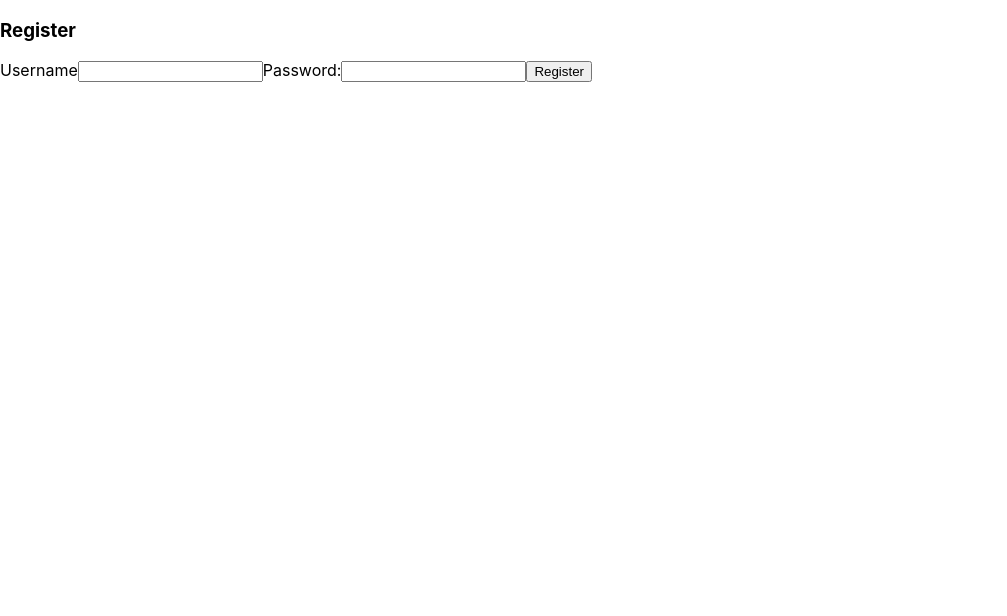
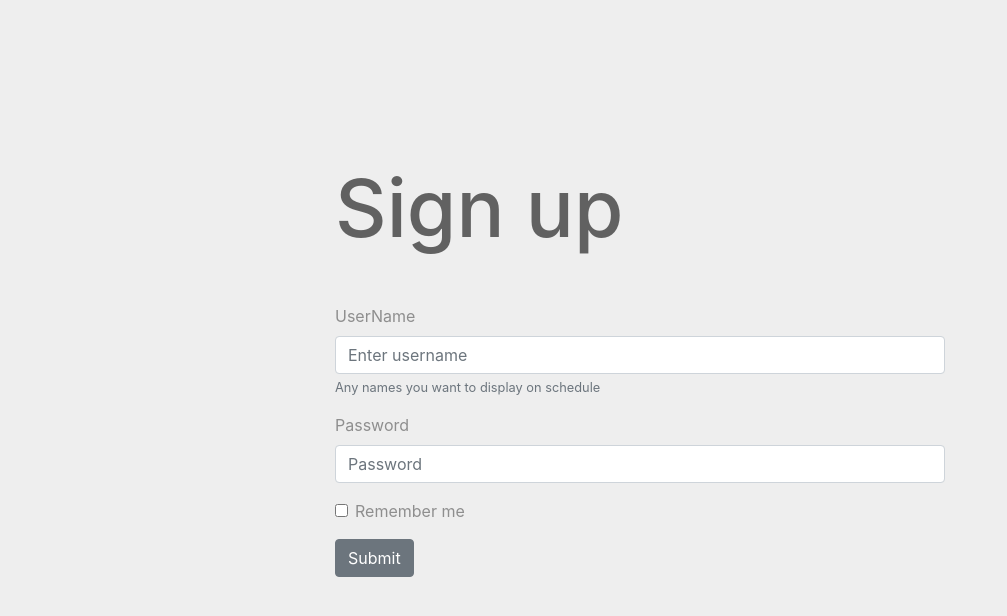
Before and after one commit to CourTeous33/Meetings-Finder, a React (Create React App) app in the folder app/: page /regist in a window 1280 px wide. Shown: the top 616 px of the page, without its empty margins (0-1007 px from the left). Built offline with nearby package versions, Linux system fonts and the light colour scheme.

Commit message:
update registration form

```diff
--- a/app/package.json
+++ b/app/package.json
@@ -4,10 +4,12 @@
   "private": true,
   "dependencies": {
     "antd": "^3.23.6",
-    "bootstrap": "4.1.3",
+    "bootstrap": "^4.1.3",
     "react": "^16.10.2",
+    "react-bootstrap": "^1.0.0-beta.14",
     "react-cookie": "3.0.4",
     "react-dom": "^16.10.2",
+    "react-helmet": "^5.2.1",
     "react-router-dom": "4.3.1",
     "react-scripts": "3.2.0",
     "reactstrap": "6.5.0"
--- a/app/src/components/Registration.js
+++ b/app/src/components/Registration.js
@@ -1,5 +1,10 @@
 import React, { Component } from "react";
-import ReactDOM from 'react-dom';
+import '../styles/Registration.css';
+import 'bootstrap/dist/css/bootstrap.min.css'
+import {Form} from 'react-bootstrap';
+import {Button} from 'react-bootstrap';
+import Container from "react-bootstrap/Container";
+import Helmet from "react-helmet";
 
 class Registration extends Component {
     constructor(props) {
@@ -16,21 +21,37 @@ class Registration extends Component {
 
     render() {
         return (
-            <div className={"registrationTable"} >
-                <h3>Register</h3>
-                <form method="post" name="registrationForm" onSubmit={this.handleSubmit}>
-                    <label>
-                        Username
-                        <input type="text" name = "username" value={this.state.field.username}/>
-                    </label>
-                    <label>
-                        Password:
-                        <input type="text" name = "password" value={this.state.field.password}/>
-                    </label>
-                    <label>
-                        <input type="submit" className="button" value="Register"/>
-                    </label>
-                </form>
+            <div className="formregis">
+                <Helmet>
+                    <style>{'body { background-color: #eeeeee; }'}</style>
+                </Helmet>
+
+                <Container>
+                    <h1>
+                        Sign up
+                    </h1>
+                    <Form>
+                        <Form.Group controlId="formBasicUserName">
+                            <Form.Label>UserName</Form.Label>
+                            <Form.Control type="username" placeholder="Enter username" value={this.state.field.username}/>
+                            <Form.Text className="text-muted">
+                                Any names you want to display on schedule
+                            </Form.Text>
+                        </Form.Group>
+
+                        <Form.Group controlId="formBasicPassword">
+                            <Form.Label>Password</Form.Label>
+                            <Form.Control type="password" placeholder="Password" value={this.state.field.password}/>
+                        </Form.Group>
+                        <Form.Group controlId="formBasicCheckbox">
+                            <Form.Check type="checkbox" label="Remember me" />
+                        </Form.Group>
+                        <Button variant="secondary" type="submit">
+                            Submit
+                        </Button>
+                    </Form>
+                </Container>
+
             </div>
         );
     }
--- /dev/null
+++ b/app/src/styles/Registration.css
@@ -0,0 +1,18 @@
+
+.formregis{
+    font-family: -apple-system,BlinkMacSystemFont,"Segoe UI",Roboto,"Helvetica Neue",Arial,sans-serif,"Apple Color Emoji","Segoe UI Emoji","Segoe UI Symbol","Noto Color Emoji";
+    font-size: 1rem;
+    font-weight: 400;
+    line-height: 1.5;
+    text-align: left;
+    background-color: #eeeeee;
+    margin-top: 10rem;
+    margin-left: 20rem;
+    margin-right: 20rem;
+    color: #8e8e8e;
+}
+.formregis .container h1 {
+    font-size: 5rem;
+    margin-bottom: 3rem;
+    color: #616161;
+}
```
Also changed, not shown: 1 other file (tests, documents, lock files or other folders).
